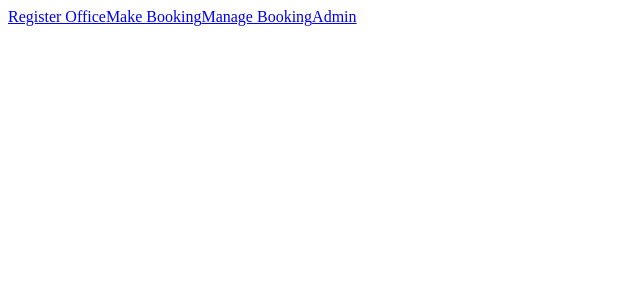
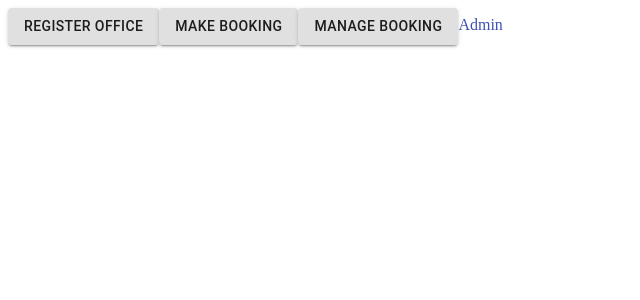
Before and after one commit to LaZyLinh/team-flex-ICBC, a React (Create React App) app in the folder frontend/: page / in a window 1280 px wide. Shown: the top 300 px of the page, without its empty margins (0-640 px from the left). Built offline with nearby package versions, Linux system fonts and the light colour scheme.

Commit message:
Add homepage buttons

```diff
--- a/frontend/package.json
+++ b/frontend/package.json
@@ -3,6 +3,7 @@
   "version": "0.1.0",
   "private": true,
   "dependencies": {
+    "@material-ui/core": "^4.9.3",
     "@testing-library/jest-dom": "^4.2.4",
     "@testing-library/react": "^9.4.0",
     "@testing-library/user-event": "^7.2.1",
--- a/frontend/src/components/Home.js
+++ b/frontend/src/components/Home.js
@@ -1,14 +1,21 @@
 import React from "react";
-import { Link } from "react-router-dom";
+import Button from "@material-ui/core/Button";
+import Link from "@material-ui/core/Link";
 
 class Home extends React.Component {
   render() {
     return (
       <div>
-        <Link to="/availabilities">Register Office</Link>
-        <Link to="/bookings">Make Booking</Link>
-        <Link to="/withdraw">Manage Booking</Link>
-        <Link to="/admin">Admin</Link>
+        <Button variant="contained" href="/availabilities">
+          Register Office
+        </Button>
+        <Button variant="contained" href="/bookings">
+          Make Booking
+        </Button>
+        <Button variant="contained" href="/withdraw">
+          Manage Booking
+        </Button>
+        <Link href="/admin">Admin</Link>
       </div>
     );
   }
```
Also changed, not shown: 1 other file (tests, documents, lock files or other folders).
